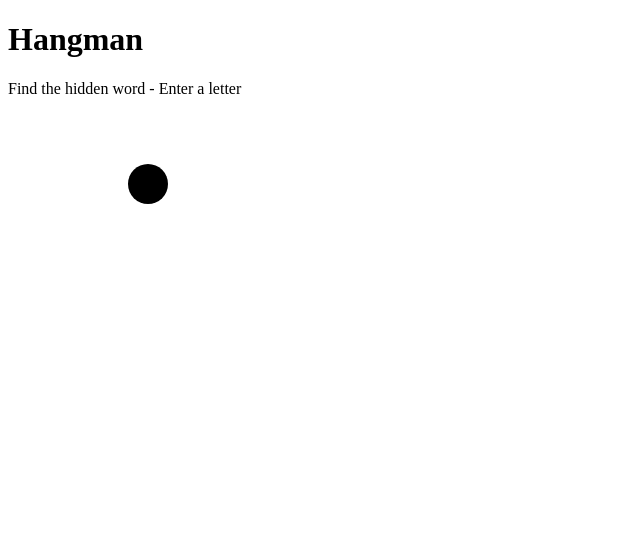
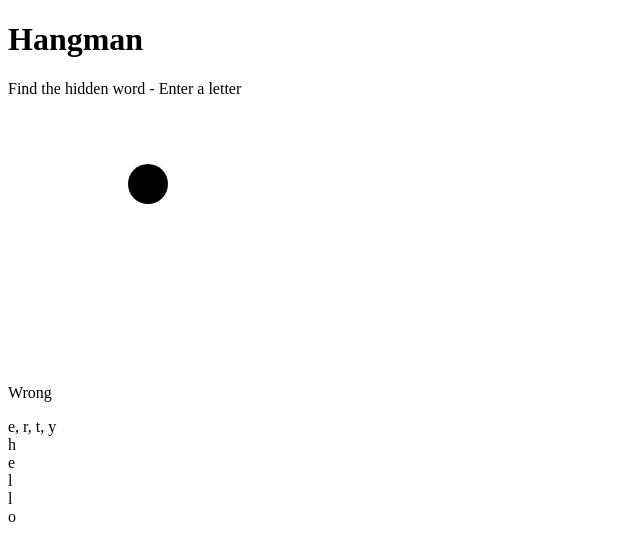
Before and after one commit to IvelinaGPlocheva/hangman, a plain HTML site: page index.html in a window 1280 px wide. Shown: the whole page, without its empty margins (0-640 px from the left). Drawn offline with Linux system fonts and the light colour scheme.

Commit message:
Add wrong letters container.

```diff
--- a/index.html
+++ b/index.html
@@ -35,5 +35,20 @@
             <line x1="140" y1="150" x2="160" y2="180" class="figure-part" />
 
         </svg>
+
+        <div class="wrong-letters-container">
+            <div id="wrong-letters">
+                <p>Wrong</p>
+                <span>e, r, t, y</span>
+            </div>
+        </div>
+        <div class="word" id="word">
+            <div class="letter">h</div>
+            <div class="letter">e</div>
+            <div class="letter">l</div>
+            <div class="letter">l</div>
+            <div class="letter">o</div>
+        </div>
+    </div>
 </body>
 </html>
```
